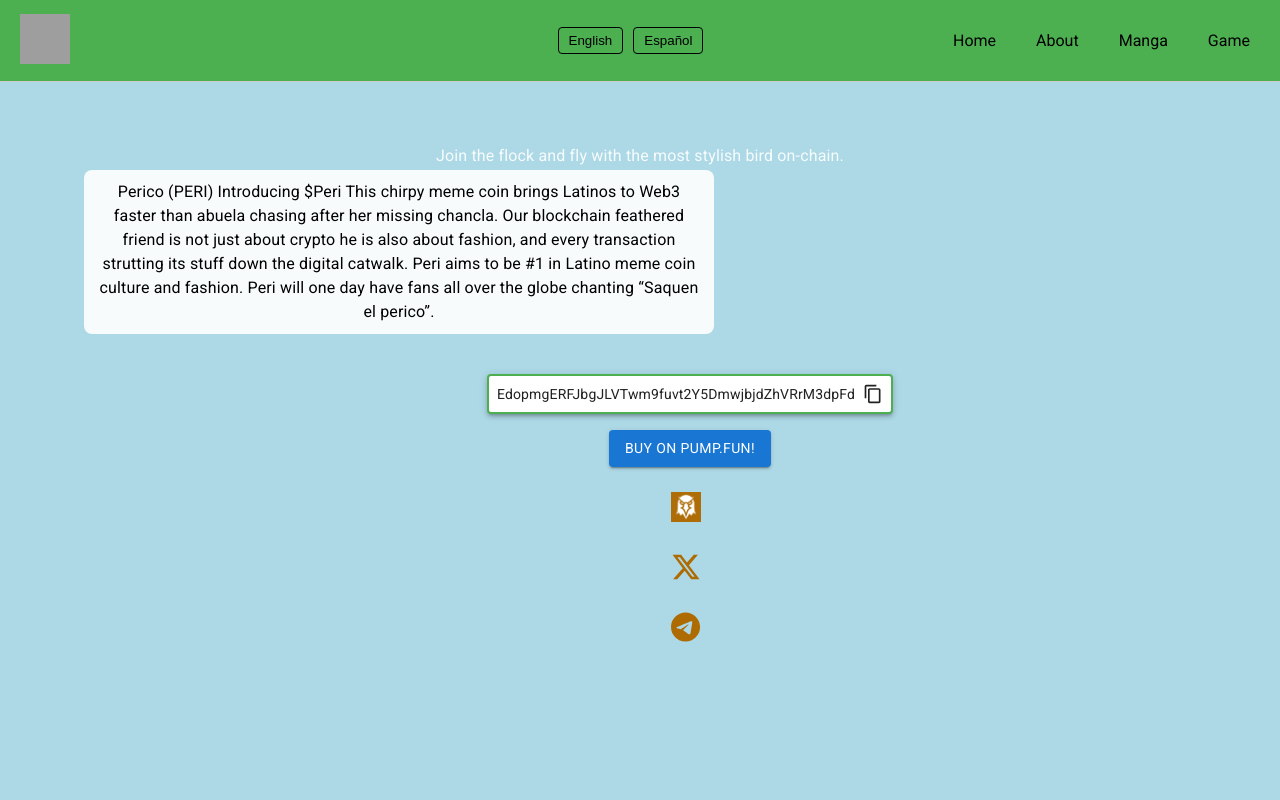
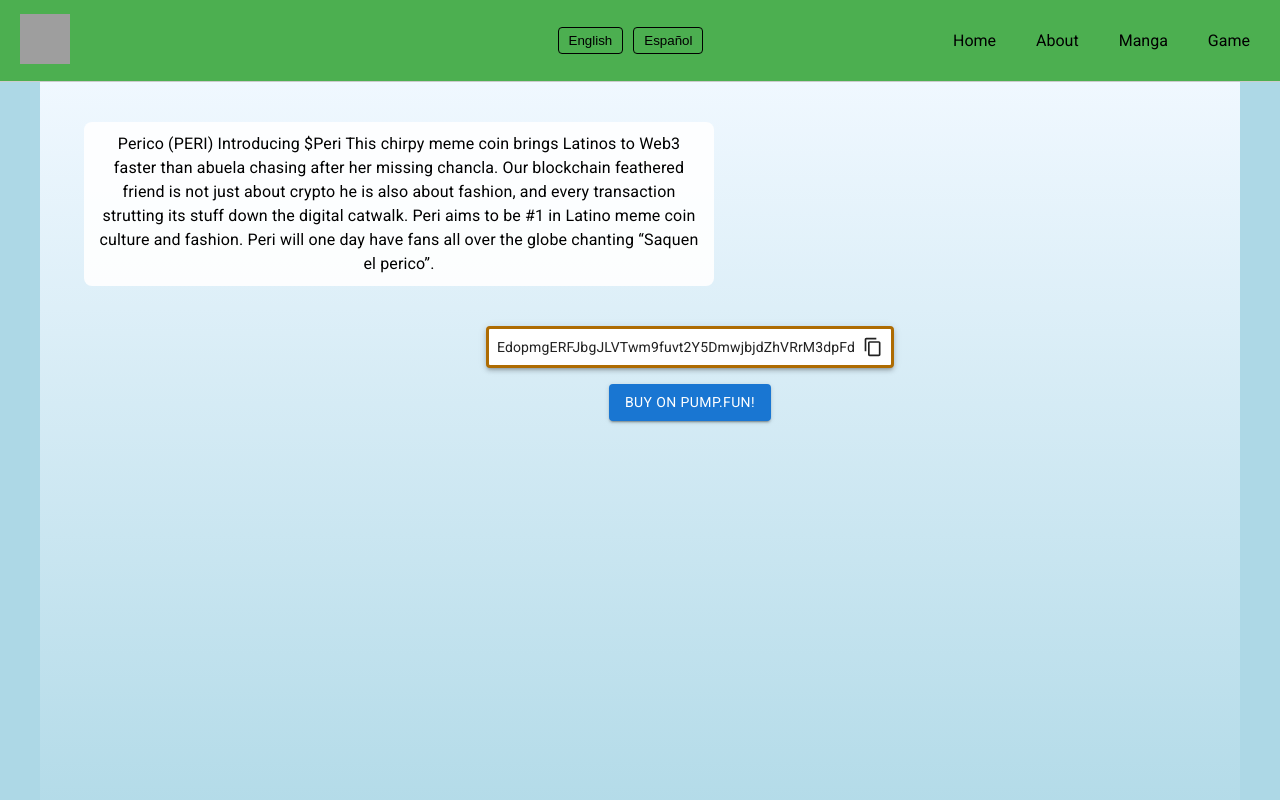
Before and after one commit to Juangunner4/peri-coin, a React (Create React App) app: page / in a window 1280 px wide. Shown: the top 800 px of the page. Built offline with nearby package versions, Linux system fonts and the light colour scheme; grey boxes are pictures that could not be loaded.

Commit message:
Restyle home page and update manga and game pages

```diff
--- a/src/pages/Home.js
+++ b/src/pages/Home.js
@@ -1,20 +1,23 @@
-import React, { useState } from 'react';
+import React, { useState, useEffect } from 'react';
 // import logoCoin from '../images/logo.svg';
-import dexLogo from '../images/dexlogo.png';
 import '../styles/Home.css';
 import Container from '@mui/material/Container';
 import Typography from '@mui/material/Typography';
 import Button from '@mui/material/Button';
-import { FontAwesomeIcon } from '@fortawesome/react-fontawesome';
-import { faXTwitter, faTelegramPlane } from '@fortawesome/free-brands-svg-icons';
 import { useTranslation } from 'react-i18next';
 import Paper from '@mui/material/Paper';
 import ContentCopyIcon from '@mui/icons-material/ContentCopy';
 
 function Home() {
   const [showCopied, setShowCopied] = useState(false);
+  const [fadeOut, setFadeOut] = useState(false);
   const contractAddress = "EdopmgERFJbgJLVTwm9fuvt2Y5DmwjbjdZhVRrM3dpFd";
   const { t } = useTranslation();
+
+  useEffect(() => {
+    const timer = setTimeout(() => setFadeOut(true), 50000);
+    return () => clearTimeout(timer);
+  }, []);
 
   const handleCopyAddress = async () => {
     try {
@@ -36,10 +39,10 @@ function Home() {
       </div> */}
 
       <section className="hero">
-        <Typography variant="subtitle1" className="hero-subtitle">
-          {t('heroSubtitle')}
-        </Typography>
-        <Typography variant="body1" className="intro-message">
+        <Typography
+          variant="body1"
+          className={`intro-message ${fadeOut ? 'fade-out' : ''}`}
+        >
           {t('intro')}
         </Typography>
       </section>
@@ -69,17 +72,6 @@ function Home() {
         >
           {t('buy')}
         </Button>
-        <div className="socials">
-          <a href="https://dexscreener.com/solana/EdopmgERFJbgJLVTwm9fuvt2Y5DmwjbjdZhVRrM3dpFd" target="_blank" rel="noopener noreferrer">
-            <img src={dexLogo} alt="Dexscreener Logo" className="dexlogo" />
-          </a>
-          <a href="https://twitter.com/Perionsol" target="_blank" rel="noopener noreferrer">
-            <FontAwesomeIcon icon={faXTwitter} className="social-icon" />
-          </a>
-          <a href="https://t.me/+rNFvjrSESP0yY2Ix" target="_blank" rel="noopener noreferrer">
-            <FontAwesomeIcon icon={faTelegramPlane} className="social-icon" />
-          </a>
-        </div>
       </div>
     </Container>
   );
--- a/src/pages/Manga.js
+++ b/src/pages/Manga.js
@@ -1,9 +1,8 @@
 import React from 'react';
 import '../styles/Manga.css';
 import { useTranslation } from 'react-i18next';
-import Card from '@mui/material/Card';
-import CardContent from '@mui/material/CardContent';
-import Button from '@mui/material/Button';
+import { FontAwesomeIcon } from '@fortawesome/react-fontawesome';
+import { faPenNib } from '@fortawesome/free-solid-svg-icons';
 
 const Manga = () => {
   const { t } = useTranslation();
@@ -12,12 +11,10 @@ const Manga = () => {
   return (
     <div className="manga-page">
       <h2>{t('manga')}</h2>
-      <Card className="mint-card">
-        <CardContent>
-          <h3>{t('mintTitle')}</h3>
-          <Button variant="contained" className="mint-btn">{t('mint')}</Button>
-        </CardContent>
-      </Card>
+      <div className="manga-loader">
+        <FontAwesomeIcon icon={faPenNib} className="writing-icon" />
+        <span className="typing-text">Writing new chapters...</span>
+      </div>
       <div className="manga-coming-soon">{t('mangaComingSoon')}</div>
     </div>
   );
--- a/src/pages/PeriGame.js
+++ b/src/pages/PeriGame.js
@@ -1,6 +1,6 @@
 import React from 'react';
 import { FontAwesomeIcon } from '@fortawesome/react-fontawesome';
-import { faPeopleRoof } from '@fortawesome/free-solid-svg-icons';
+import { faSpinner } from '@fortawesome/free-solid-svg-icons';
 import '../styles/PeriGame.css';
 import { useTranslation } from 'react-i18next';
 import Typography from '@mui/material/Typography';
@@ -9,7 +9,7 @@ const PeriGame = () => {
   const { t } = useTranslation();
   return (
     <div className="game-construction">
-      <FontAwesomeIcon icon={faPeopleRoof} className="construction-icon" />
+      <FontAwesomeIcon icon={faSpinner} spin className="construction-icon" />
       <Typography variant="h5">{t('underConstruction')}</Typography>
     </div>
   );
--- a/src/styles/Home.css
+++ b/src/styles/Home.css
@@ -6,11 +6,11 @@
     text-align: center;
     padding-bottom: 50px;
     overflow-x: hidden;
-    background-color: #ADD8E6;
+    background: linear-gradient(to bottom, #f0f8ff, #add8e6);
 }
 .hero {
-    padding: 60px 20px 20px;
-    color: #fff;
+    padding: 40px 20px 20px;
+    color: #333;
 }
 
 .hero-title {
@@ -83,15 +83,15 @@
 }
 
 .contract-address {
-    background-color: #ffffff;
-    color: #333;
-    border: 2px solid var(--primary-green);
+    background-color: #FFD700;
+    color: #000;
+    border: 3px solid #ae6b01;
     font-weight: bold;
-    border-radius: 6px;
-    padding: 8px 12px;
-    box-shadow: 0 2px 4px rgba(0, 0, 0, 0.2);
+    border-radius: 8px;
+    padding: 10px 16px;
+    box-shadow: 0 2px 6px rgba(0, 0, 0, 0.3);
     margin-bottom: 10px;
-    font-size: 1rem;
+    font-size: 1.2rem;
 }
 
 .intro-message {
@@ -103,6 +103,20 @@
     font-size: 16px;
     line-height: 1.4;
     margin-top: 10px;
+    transition: opacity 3s ease;
+}
+
+.fade-out {
+    animation: fadeOutAnim 3s forwards;
+}
+
+@keyframes fadeOutAnim {
+    from {
+        opacity: 1;
+    }
+    to {
+        opacity: 0;
+    }
 }
 
 
--- a/src/styles/Manga.css
+++ b/src/styles/Manga.css
@@ -5,24 +5,38 @@
   font-family: 'Comic Sans MS', 'Comic Neue', cursive;
 }
 
-.mint-card {
-  text-align: center;
-  padding: 20px;
-  margin: 20px auto;
-  max-width: 400px;
-  background-color: var(--sky-blue);
-  border-radius: 8px;
-  border: 4px dotted var(--accent-brown);
+
+.manga-loader {
+  margin-top: 30px;
+  display: flex;
+  flex-direction: column;
+  align-items: center;
+  color: var(--accent-brown);
+  font-size: 1.5rem;
 }
 
-.mint-title {
-  color: var(--accent-brown);
+.writing-icon {
+  font-size: 50px;
   margin-bottom: 10px;
 }
 
-.mint-btn {
-  background-color: var(--primary-green) !important;
-  color: #fff !important;
+.typing-text {
+  border-right: 2px solid var(--accent-brown);
+  white-space: nowrap;
+  overflow: hidden;
+  animation: typing 2s steps(20, end) infinite,
+             blinkCursor 0.75s step-end infinite;
+}
+
+@keyframes typing {
+  0% { width: 0; }
+  50% { width: 100%; }
+  100% { width: 0; }
+}
+
+@keyframes blinkCursor {
+  from { border-color: transparent; }
+  to { border-color: var(--accent-brown); }
 }
 
 
```
